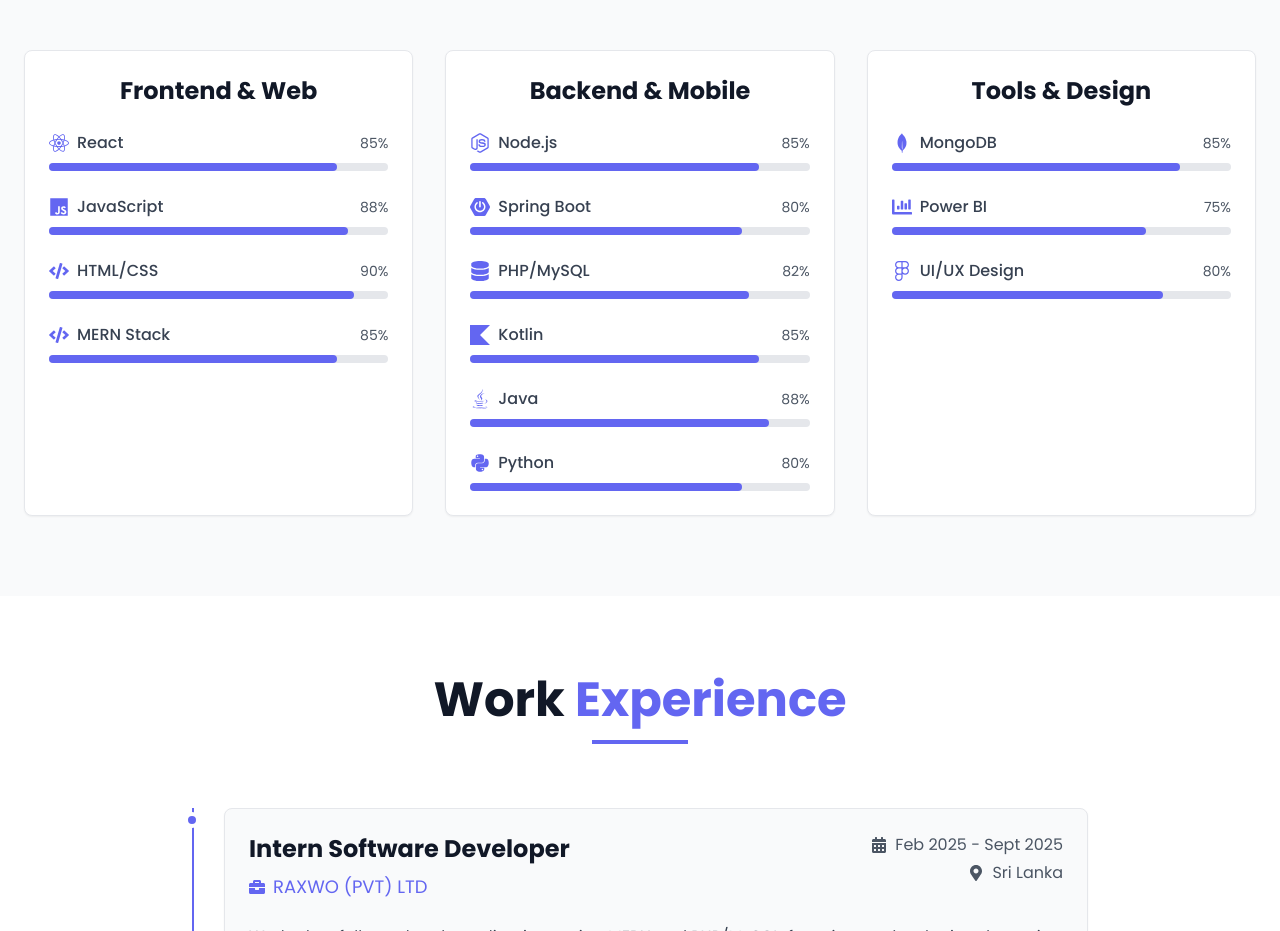
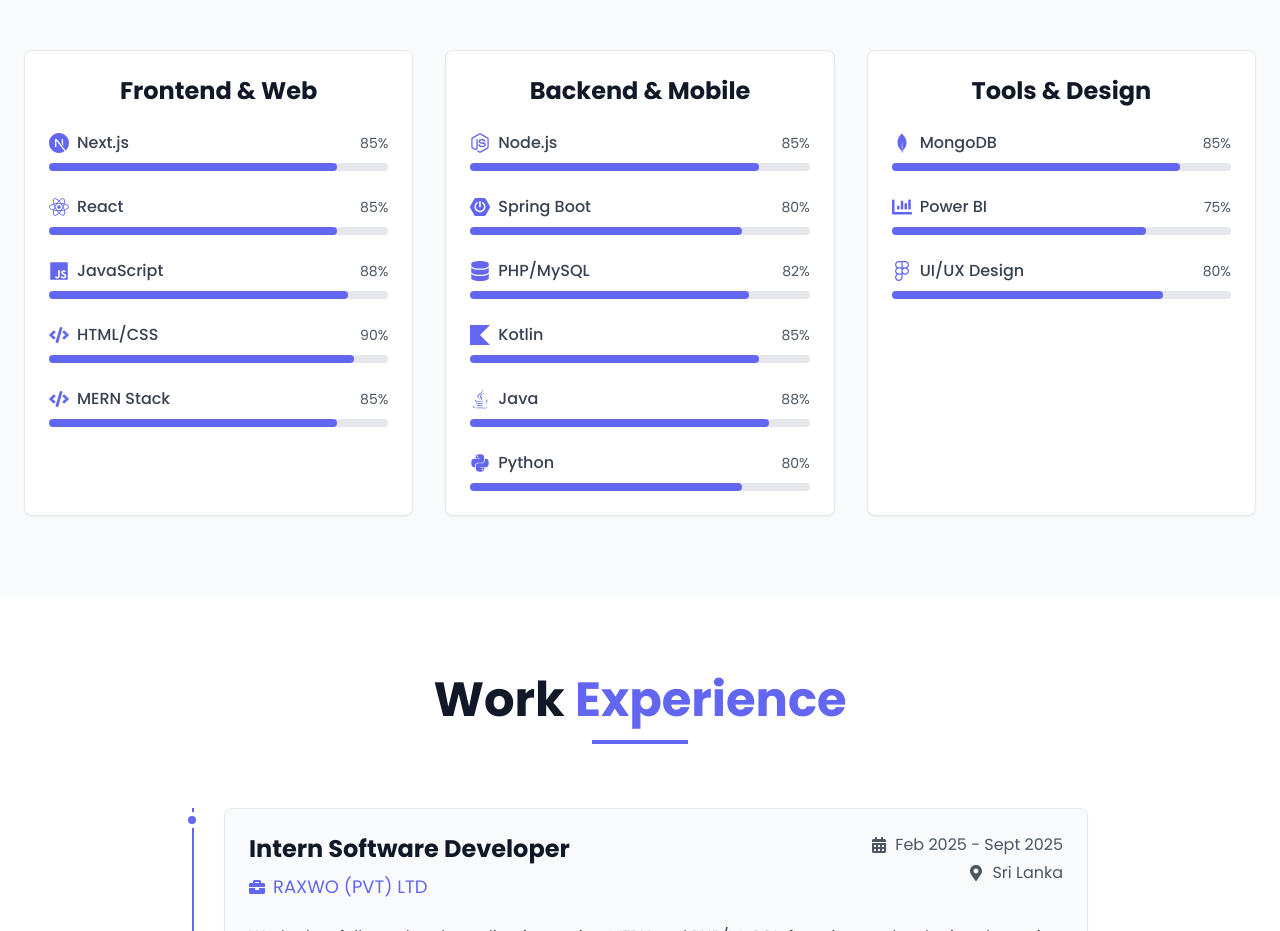
Before and after one commit to thidaswick/Portfolio, a Next.js app: page / in a window 1280 px wide. Shown: the part 2080-3011 px from the top of the page. Built offline with nearby package versions, Linux system fonts and the light colour scheme.

Commit message:
add skill

```diff
--- a/components/Skills.tsx
+++ b/components/Skills.tsx
@@ -2,13 +2,14 @@
 
 import { motion } from 'framer-motion'
 import { FaReact, FaNodeJs, FaPython, FaJs, FaJava, FaCode, FaDatabase, FaChartBar } from 'react-icons/fa'
-import { SiKotlin, SiMongodb, SiSpringboot, SiPhp, SiFigma } from 'react-icons/si'
+import { SiKotlin, SiMongodb, SiSpringboot, SiPhp, SiFigma, SiNextdotjs } from 'react-icons/si'
 
 export default function Skills() {
   const skillCategories = [
     {
       title: 'Frontend & Web',
       skills: [
+        { name: 'Next.js', icon: SiNextdotjs, level: 85 },
         { name: 'React', icon: FaReact, level: 85 },
         { name: 'JavaScript', icon: FaJs, level: 88 },
         { name: 'HTML/CSS', icon: FaCode, level: 90 },
@@ -76,7 +77,9 @@
                   >
                     <div className="flex items-center justify-between mb-2">
                       <div className="flex items-center space-x-2">
-                        <skill.icon className="text-primary text-xl" />
+                        {skill.icon && (
+                          <skill.icon className="text-primary text-xl flex-shrink-0" />
+                        )}
                         <span className="text-gray-700 font-medium">{skill.name}</span>
                       </div>
                       <span className="text-gray-600 text-sm">{skill.level}%</span>
```
